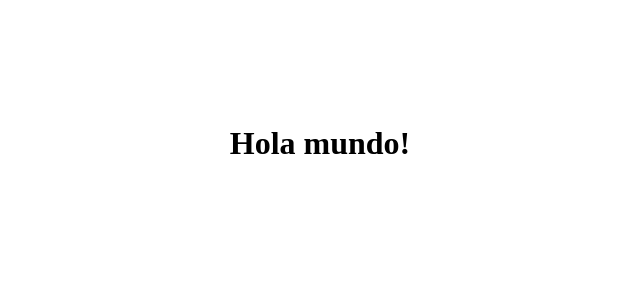
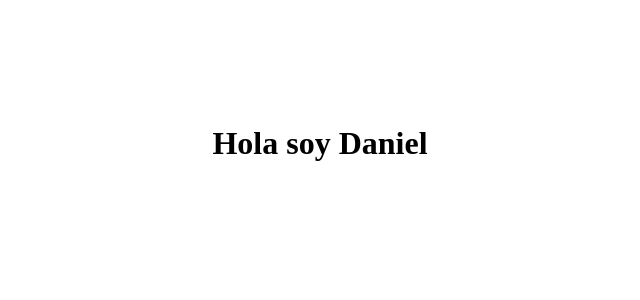
Before and after one commit to AnaSolF/Trabajo_final_REACT_CaC, a Next.js app: page / in a window 1280 px wide. Shown: the top 300 px of the page, without its empty margins (320-960 px from the left). Built offline with nearby package versions, Linux system fonts and the light colour scheme.

Commit message:
Update index.js

```diff
--- a/src/pages/index.js
+++ b/src/pages/index.js
@@ -15,7 +15,7 @@ export default function Home() {
         <link rel="icon" href="/favicon.ico" />
       </Head>
       <main className={styles.main}>
-        <h1>Hola mundo!</h1>
+        <h1>Hola soy Daniel</h1>
       </main>
     </>
   )
```
